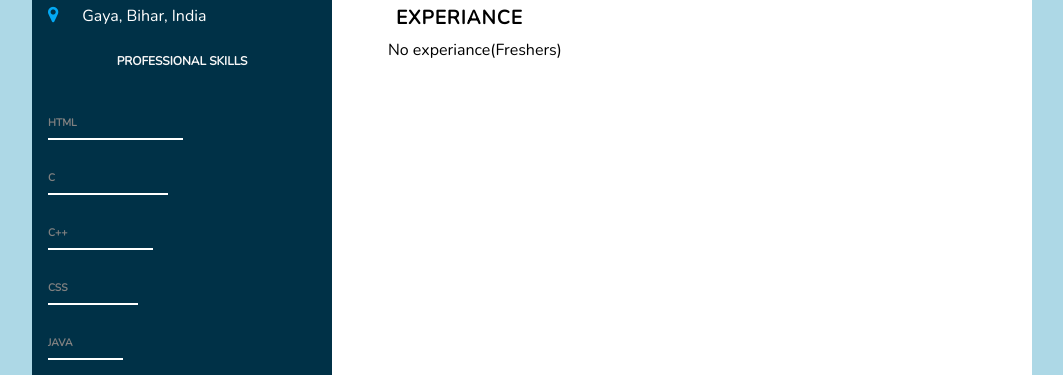
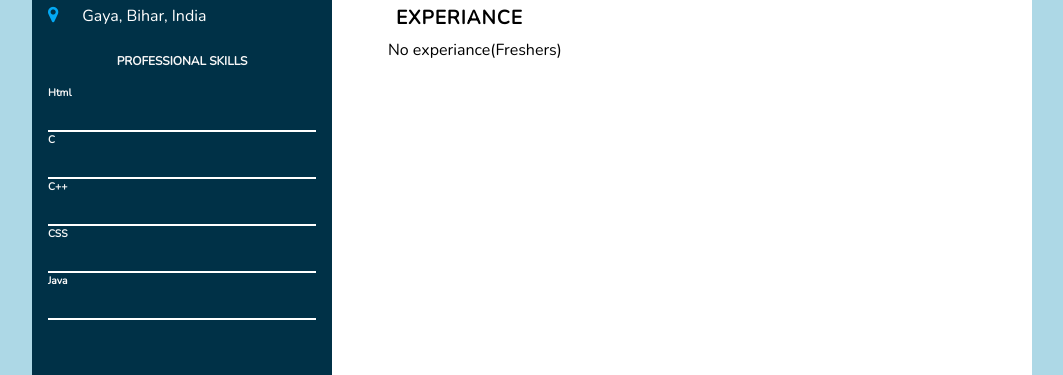
Before and after one commit to Deepa-47/ResponsiveResume, a plain HTML site: page index.html in a window 1280 px wide. Shown: the part 425-800 px from the top of the page, without its empty margins (32-1095 px from the left). Drawn offline with nearby package versions, Linux system fonts and the light colour scheme.

Commit message:
Update style.css

```diff
--- a/style.css
+++ b/style.css
@@ -113,28 +113,18 @@ body{
     color: #f7f7f7;
 }
 
-.skills-content .box{
-    position: relative;
-    width:100%;
-    display: grid;
-    grid-template-columns: 150px 1fr;
-    justify-content: center;
-    align-items: center;
-    margin-top: 30px;
-}
-
-.skills-content .box h4{
-    text-transform: uppercase;
-    color: grey;
+.skill-name{
+    font-size: 0.65rem;
     font-weight: 0.65rem;
-    font-size: 0.65rem;
     padding-bottom: 0.5rem;
     text-align: left;
+    color: #f7f7f7;
 }
+.progress-bar{
+border: 1px white solid;
+width: 100%;
 
-.skills-content .box .progress-bar div{
-    border: 1px white solid;
-    width: 100%;
+background-color: #f7f7f7;
 }
 
 
```
